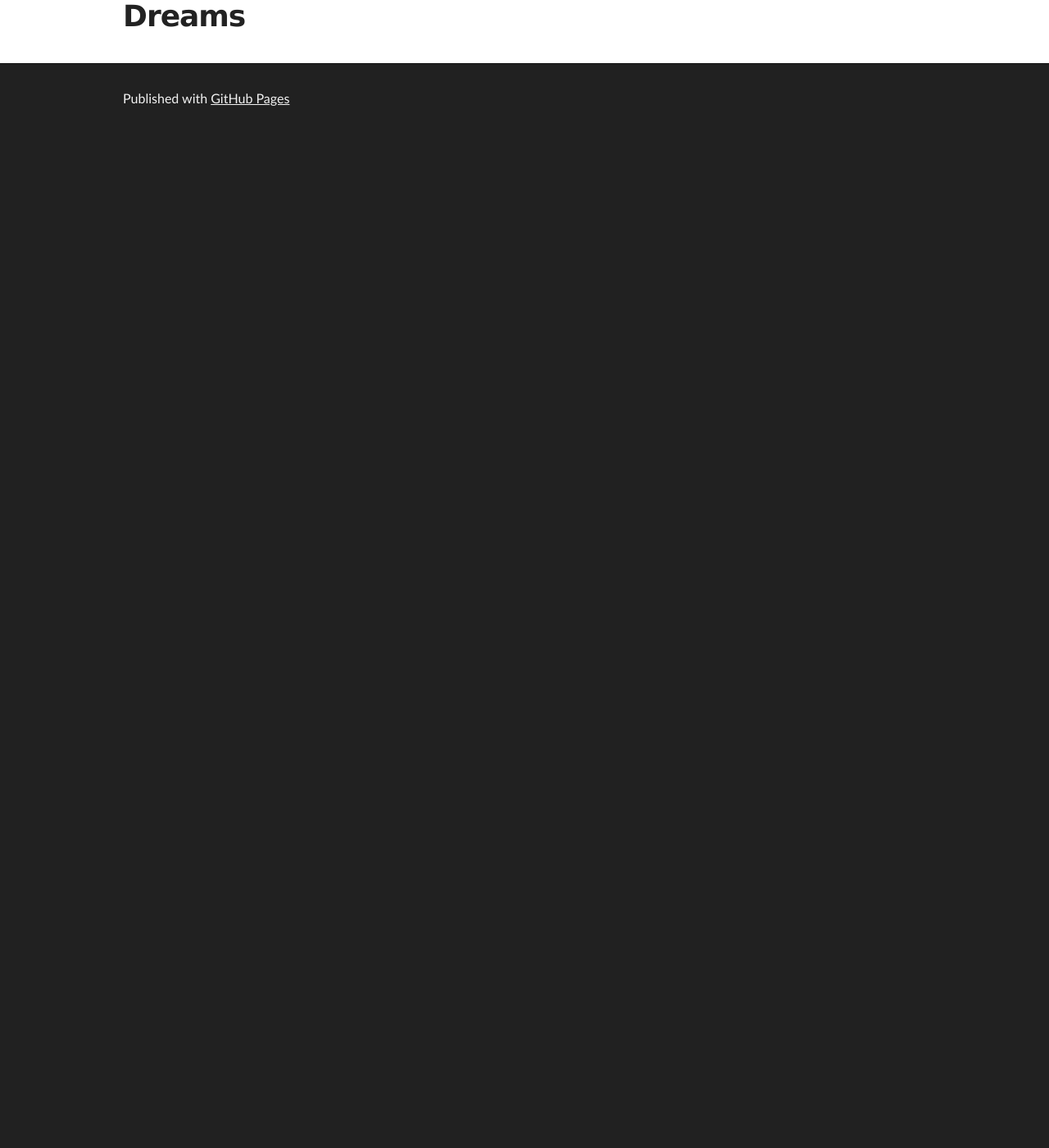
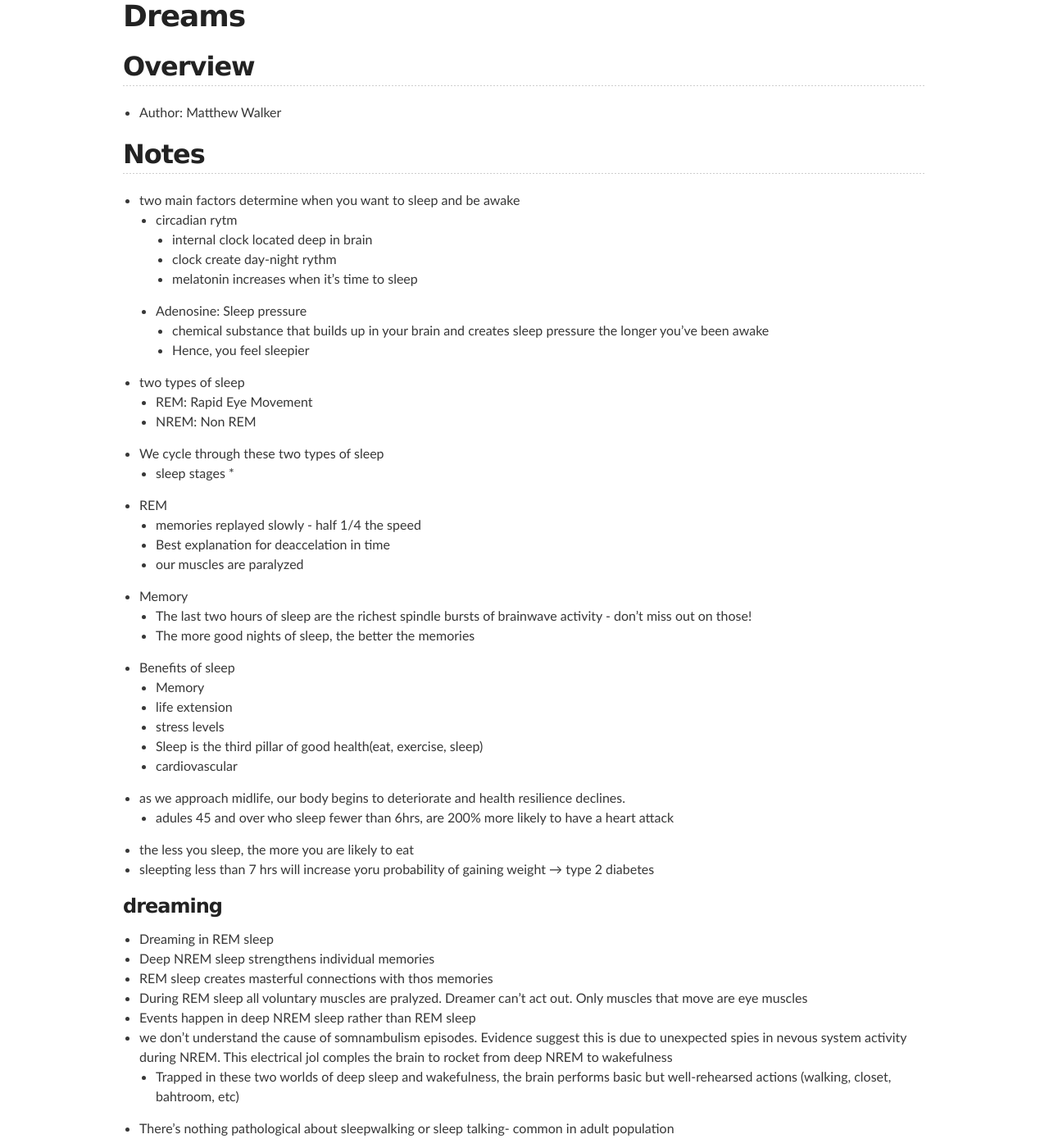
Before and after one commit to lsaffie/lsaffie.github.io, a Jekyll site: the page built from _posts/2019-05-23-why-we-sleep.md, in a window 1280 px wide and 1400 px high, scrolled down 409 px. Shown: the whole window at 82% size. Built offline with Jekyll 4.4.1, drawn with Linux system fonts in a browser that asks for light colours; our own code applies the rules of GitHub Pages for plain Markdown files; before the commit the page ends 900 px from its top, so only the background shows below that; some of the changed text lies outside the part shown.

Commit message:
why we sleep markdown

```diff
--- a/_posts/2019-05-23-why-we-sleep.md
+++ b/_posts/2019-05-23-why-we-sleep.md
@@ -4,3 +4,81 @@ categories: readings
 ---
 
 # {{page.title }}
+
+## Overview
+
+* Author: Matthew Walker
+
+## Notes
+
+* two main factors determine when you want to sleep and be awake
+    * circadian rytm
+        * internal clock located deep in brain
+        * clock create day-night rythm
+        * melatonin increases when it's time to sleep
+    * Adenosine: Sleep pressure
+        * chemical substance that builds up in your brain and creates sleep pressure the longer you've been awake
+        * Hence, you feel sleepier
+
+* two types of sleep
+    * REM: Rapid Eye Movement
+    * NREM: Non REM
+* We cycle  through these two types of sleep
+    * sleep stages
+    *
+* REM
+    * memories replayed slowly - half 1/4 the speed
+    * Best explanation for deaccelation in time
+    * our muscles are paralyzed
+* Memory
+    * The last two hours of sleep are the richest spindle bursts of brainwave activity - don't miss out on those!
+    * The more good nights of sleep, the better the memories
+* Benefits of sleep
+    * Memory
+    * life extension
+    * stress levels
+    * Sleep is the third pillar of good health(eat, exercise, sleep)
+    * cardiovascular
+* as we approach midlife, our body begins to deteriorate and health resilience declines.
+    * adules 45 and over who sleep fewer than 6hrs, are 200% more likely to have a heart attack
+* the less you sleep, the more you are likely to eat
+* sleepting less than 7 hrs will increase yoru probability of gaining weight → type 2 diabetes
+
+### dreaming
+
+* Dreaming in REM sleep
+* Deep NREM sleep strengthens individual memories
+* REM sleep creates masterful connections with thos memories
+* During REM sleep all voluntary muscles are pralyzed. Dreamer can't act out. Only muscles that move are eye muscles
+* Events happen in deep NREM sleep rather than REM sleep
+* we don't understand the cause of somnambulism episodes. Evidence suggest this is due to unexpected spies in nevous system activity during NREM. This electrical jol comples the brain to rocket from deep NREM to wakefulness
+    * Trapped in these two worlds of deep sleep and wakefulness, the brain performs basic but well-rehearsed actions (walking, closet, bahtroom, etc)
+* There's nothing pathological about sleepwalking or sleep talking- common in adult population
+
+### Other
+
+* Insomnia is one of the most pressing and prevalen t medical issues facing modern society.
+* sleep “aid” industry is worth 30 bn US
+    * desperate millinos are willing to pay to get a “good night sleep”
+* most common triggers of chronic insomnia
+    * emotial concerns/worry
+    * emotional distress or anxiety
+
+### What can you do to get a better nigh sleep?
+
+1. Stick to a sleep schedule
+    1. night, morning, weekends
+2. Exercise but not too late in the day
+3. Avoid caffeine and nicotine
+4. Avoid alcoholic drinks before bed
+5. Avoid large meals or beverages
+6. Avoid medicines that delay sleep
+7. Don't take naps after 3pm
+8. Relax before bed
+9. Take a hot bath before bed
+    1. Drop in body temperature after a hot bath helps
+10. Dark/cool room
+    1. get rid of anything that may distract you (noises, lights, unconfortable bed, tv, cellphone, etc)
+11. Have the right sunlight exposure
+    1. daylight is key to regulating sleep patterns
+12. Don't lie in bed awake
```
